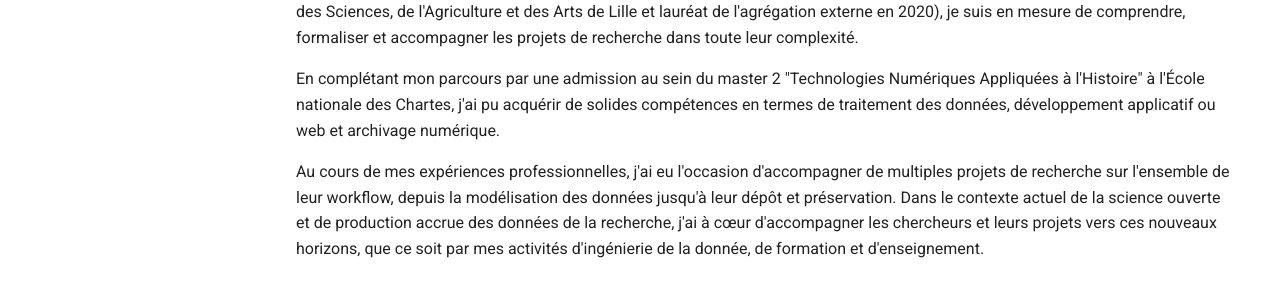
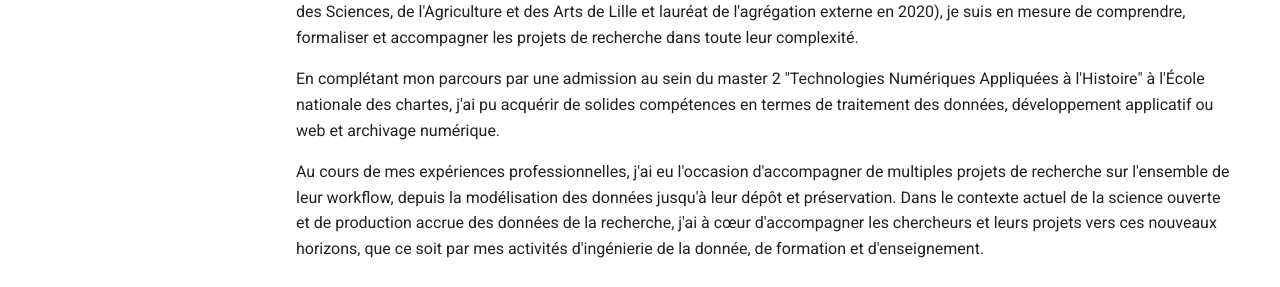
Before and after one commit to ValentinDeCraene/valentindecraene.github.io, an MkDocs documentation site: the page built from docs/index.md, in a window 1280 px wide and 900 px high, scrolled down 308 px. Shown: the part 191-478 px from the top of the window. Built offline with MkDocs 1.6.1 and Material for MkDocs 9.7.7, drawn with Linux system fonts in a browser that asks for light colours; comment, search, counter and statistics services are not loaded; some of the changed text lies outside the part shown.

```diff
--- a/docs/index.md
+++ b/docs/index.md
@@ -9,7 +9,7 @@ Actuellement ingénieur d'études contractuel en humanités numériques au sein
 
 Grâce à ma formation initiale de haut niveau en histoire (master de recherche, médaillé de paléographie médiévale par la Société des Sciences, de l'Agriculture et des Arts de Lille et lauréat de l'agrégation externe en 2020), je suis en mesure de comprendre, formaliser et accompagner les projets de recherche dans toute leur complexité.
 
-En complétant mon parcours par une admission au sein du master 2 "Technologies Numériques Appliquées à l'Histoire" à l'École nationale des Chartes, j'ai pu acquérir de solides compétences en termes de traitement des données, développement applicatif ou web et archivage numérique.
+En complétant mon parcours par une admission au sein du master 2 "Technologies Numériques Appliquées à l'Histoire" à l'École nationale des chartes, j'ai pu acquérir de solides compétences en termes de traitement des données, développement applicatif ou web et archivage numérique.
 
 Au cours de mes expériences professionnelles, j'ai eu l'occasion d'accompagner de multiples projets de recherche sur l'ensemble de leur workflow, depuis la modélisation des données jusqu'à leur dépôt et préservation. Dans le contexte actuel de la science ouverte et de production accrue des données de la recherche, j'ai à cœur d'accompagner les chercheurs et leurs projets vers ces nouveaux horizons, que ce soit par mes activités d'ingénierie de la donnée, de formation et d'enseignement.
 
@@ -95,7 +95,7 @@ Au cours de mes expériences professionnelles, j'ai eu l'occasion d'accompagner
 
 ## **Compétences**
 
-### Programmation et traitement des données=
+### Programmation et traitement des données
 - Python (dont Pandas, BeautifulSoup, Requests, SpaCy, notions de NLTK)
 - SQL : MySQL, SQLite
 - xQuery (via eXist-db)
```
